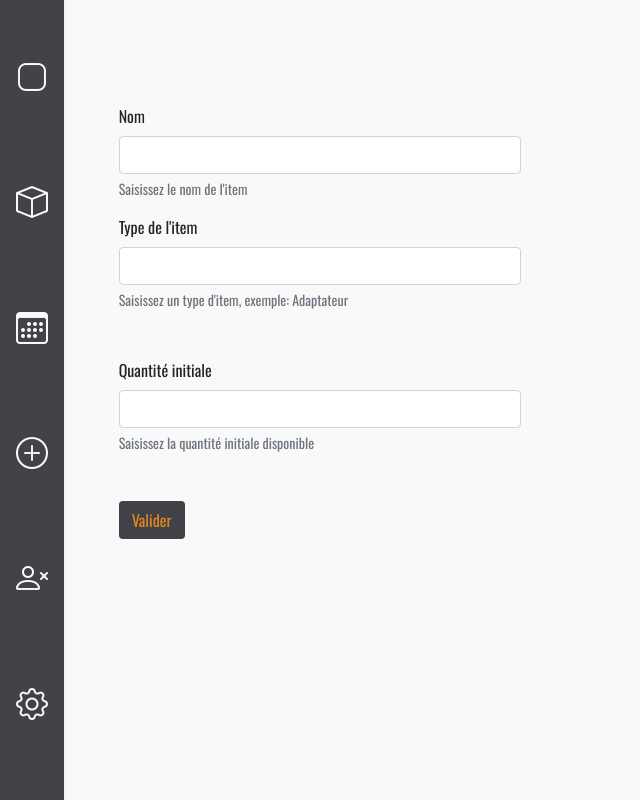
After one commit to vigi3/DInventory, a PHP site: template Vue/vueAddItem.php in a window 1280 px wide. The commit adds this page. Shown: the whole page, without its empty margins (0-640 px from the left). Run offline with PHP 8.4, Linux system fonts and the light colour scheme; the template is opened without the code that fills it, so the values that code supplies are empty; some libraries are stand-ins or nearby versions.

Commit message:
Add new item added

```diff
--- a/Vue/Vue.php
+++ b/Vue/Vue.php
@@ -6,6 +6,7 @@ class Vue {
     private ?string $focusNavbarHome = null; // ?string means string default value can be null
     private ?string $focusNavbarReserv = null;
     private ?string $focusNavbarList = null;
+    private ?string $focusNavbarAddItem = null;
     private string $title;
     private string $subtitle;
     private $nameUser;
@@ -24,6 +25,7 @@ class Vue {
                                                                         'focusNavbarHome'=>$this->focusNavbarHome,
                                                                         'focusNavbarReserv'=>$this->focusNavbarReserv,
                                                                         'focusNavbarList'=>$this->focusNavbarList,
+                                                                        'focusNavbarAddItem'=>$this->focusNavbarAddItem,
                                                                         'content'=>$content));
 
         echo $vue;
--- a/Vue/template.php
+++ b/Vue/template.php
@@ -22,7 +22,7 @@
             <a class="nav-link link-light <?= $focusNavbarHome ?>" aria-current="page" href="<?= "index.php?action=MainPage"?>"><h2><i class="bi bi-app hoverNav"></i></i></h1></a> <!-- Home -->
             <a class="nav-link link-light <?= $focusNavbarList ?>" href="<?= "index.php?action=ItemList"?>"><h2><i class="bi bi-box hoverNav"></i></h2></a> <!-- Products -->
             <a class="nav-link link-light <?= $focusNavbarReserv ?>" href="<?= "index.php?action=Reservation"?>"><h2><i class="bi bi-calendar3 hoverNav"></i></h2></a> <!-- Reservation -->
-            <a class="nav-link link-light" href="#" tabindex="-1" aria-disabled="true"><h2><i class="bi bi-plus-circle hoverNav"></i></h2></a> <!-- Add product -->
+            <a class="nav-link link-light <?= $focusNavbarAddItem ?>" href="<?= "index.php?action=AddItem"?>" aria-disabled="true"><h2><i class="bi bi-plus-circle hoverNav"></i></h2></a> <!-- Add product -->
             <a class="nav-link link-light" href="#" tabindex="-1" aria-disabled="true"><h2><i class="bi bi-person-x hoverNav"></i></h2></a> <!-- Log out -->
             <a class="nav-link link-light" href="#" tabindex="-1" aria-disabled="true"><h2><i class="bi bi-gear hoverNav"></i></h2></a> <!-- Setting/Add User -->
         </nav>
--- /dev/null
+++ b/Vue/vueAddItem.php
@@ -0,0 +1,30 @@
+<?php $this->nameUser = null ?>
+<?php $this->title = 'Gestion items' ?>
+<?php $this->subtitle = 'Ajouter un nouvel item' ?>
+<?php $this->focusNavbarAddItem = 'navbarFocus' ?>
+
+
+
+<div class="row">
+    <div class="col-1"></div>
+    <div class="col-4">
+        <form method="POST">
+            <div class="mb-3">
+                <label for="nameItem" class="form-label">Nom</label>
+                <input type="text" class="form-control fontColorItem" id="nameItem" name="nameItem" aria-describedby="nameItemHelp">
+                <div id="nameItemHelp" class="form-text">Saisissez le nom de l'item</div>
+            </div>
+            <div class="mb-5">
+                <label for="typeNameItem" class="form-label">Type de l'item</label>
+                <input type="text" class="form-control fontColorItem" id="typeNameItem" name="typeNameItem" aria-describedby="typeNameItemHelp">
+                <div id="typeNameItemHelp" class="form-text">Saisissez un type d'item, exemple: Adaptateur</div>
+            </div>
+            <div class="mb-5">
+                <label for="initialStock" class="form-label">Quantité initiale</label>
+                <input type="number" class="form-control fontColorItem" id="initialStock" name="initialStock" aria-describedby="initialStockHelp">
+                <div id="initialStockHelp" class="form-text">Saisissez la quantité initiale disponible</div>
+            </div>
+            <input type="submit" class="btn submitResButton" value="Valider" id="submitAddItem" name="submitAddItem">
+        </form>
+    </div>
+</div>
--- a/Vue/vueReservation.php
+++ b/Vue/vueReservation.php
@@ -15,7 +15,7 @@
                 <div id="dateStartHelp" class="form-text">Saisissez une date de Début de réservation</div>
             </div>
             <div class="mb-5">
-                <label for="exampleInputPassword1" class="form-label">Fin</label>
+                <label for="dateEnd" class="form-label">Fin</label>
                 <input type="date" class="form-control fontColorItem" id="dateEnd" name="dateEnd" aria-describedby="dateEndHelp">
                 <div id="dateEndHelp" class="form-text">Saisissez une date de Fin de réservation</div>
             </div>
```
Also changed, not shown: Controller/AddItemController.php (added, +48 -0 lines), Controller/Router.php (+13 -1 lines), Model/Item.php (+19 -0 lines).
